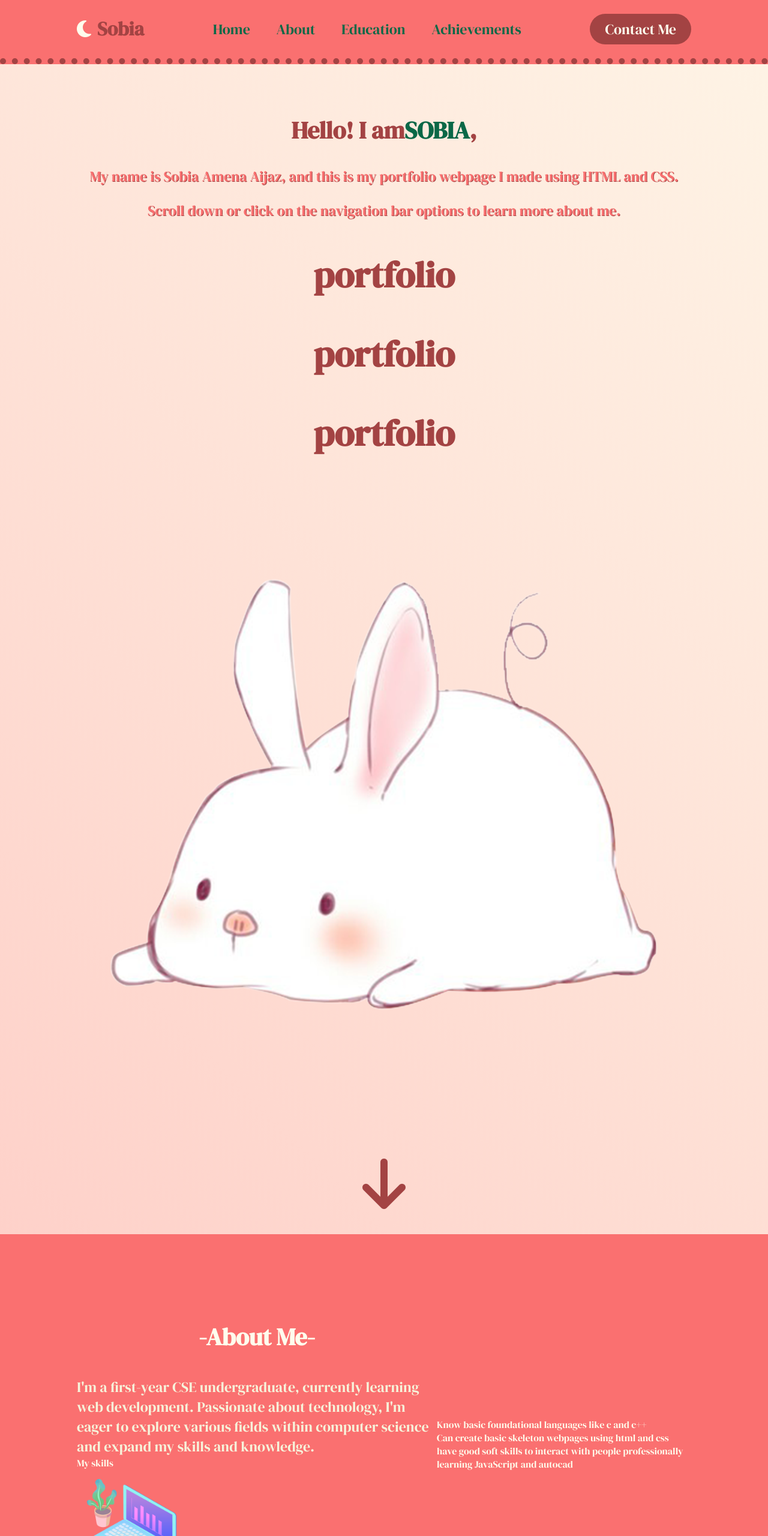
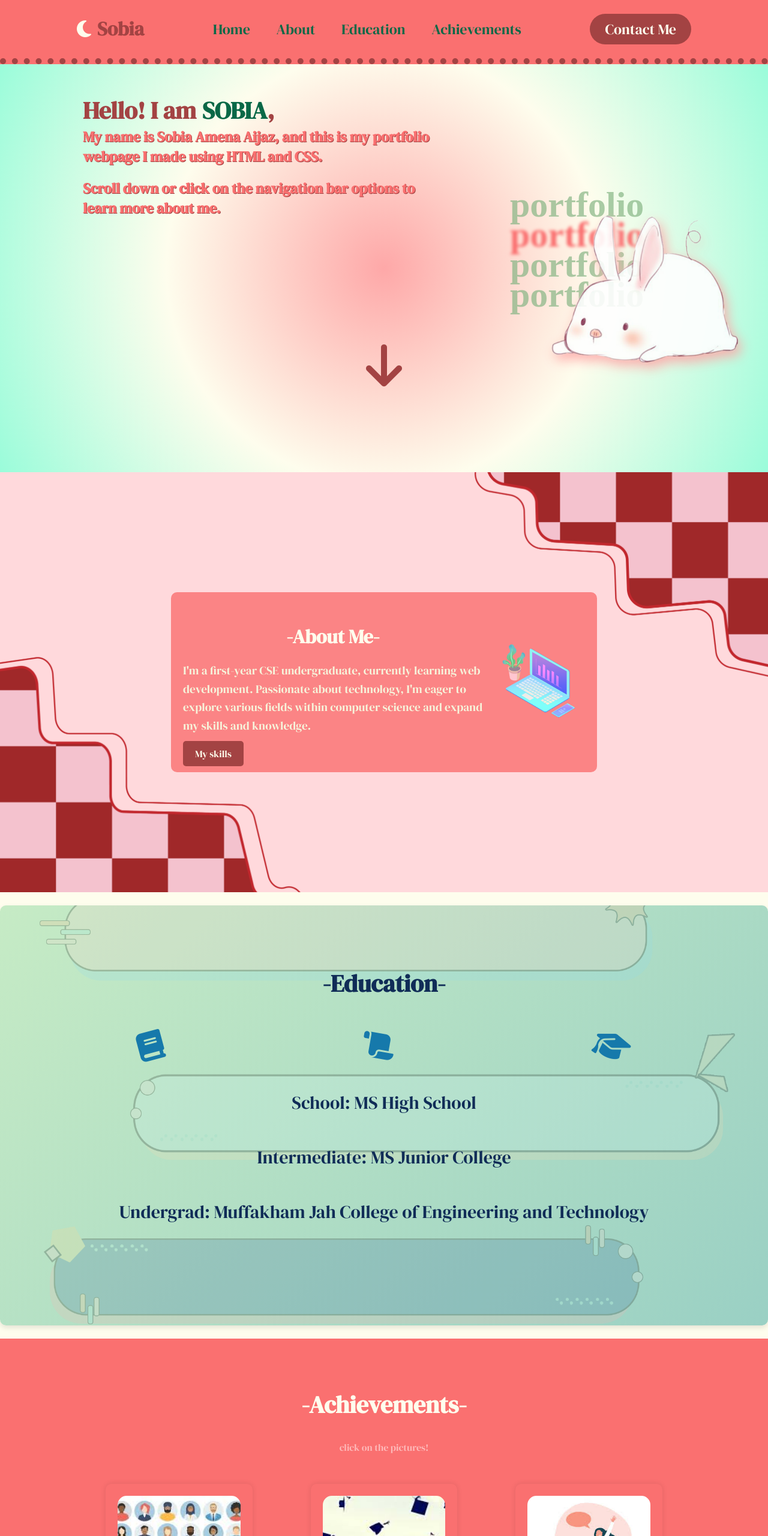
Before and after one commit to ufoundsobia/portfolio, a plain HTML site: page index.html in a window 1280 px wide. Shown: the top 2560 px of the page at 60% size. Drawn offline with Linux system fonts and the light colour scheme; a web font is replaced by a local one.

Commit message:
Update dem.css newwwwwwww

```diff
--- a/dem.css
+++ b/dem.css
@@ -21,6 +21,7 @@ header {
     padding: 5px 10%;
     background-color: #FA7070;
     border-bottom:10px dotted #A34343;
+    font-family: "DM Serif Display", serif;
 }
 
 .logo {
@@ -80,67 +81,268 @@ header {
 }
 
 #home {
-    background: linear-gradient(45deg,#fea8a8 , #FEFDED , #9afcda  );
-    background-size: 500% 500%;
-    animation: gradientanimation 2.5s ease infinite;
-    background-position: 0% 50%;
+    padding: 40px 10%;
+    background: radial-gradient(circle, #fea8a8, #FEFDED, #9afcda);
+    /* background-size: 800% 800%;
+    animation: gradientanimation 10s ease infinite;
+    background-position: 0% 50%; */
+    min-height: 600px;
+    display: flex;
+    flex-direction: column;
+    align-items: flex-start;
+    position: relative;
 }
-@keyframes gradientanimation {
-    0%{background-position: 0% 50%;}
-    50%{background-position: 100% 50%;}
-    100%{background-position: 0% 50%;}
+img.bunny{
+    height: 350px;
+    width: 350px;
+    position: absolute;
+    left: 900px;
+    top: 200px;
+    opacity: 0.9;
+    filter: drop-shadow(5px 9px 10px #fea8a8);
+}
+h2.repeat1{
+    font-family: Danfo,serif;
+    color: #86b585b3 ;
+    text-shadow: 0px 50px 5px #FA7070;
+    position: absolute;
+    left: 850px;
+    top: 200px;
+
+}
+h2.repeat2{
+    font-family: Danfo,serif;
+    color:   #86b585b3 ;
+    position: absolute;
+    left: 850px;
+    top: 350px;
+}
+h2.repeat3{
+    font-family: Danfo,serif;
+    color:  #86b585b3 ;
+    position: absolute;
+    left: 850px;
+    top: 300px;
 }
 
-#home p, #aboutme p {
-    font-size: 1.5em;
+.homebg {
+    text-align: left;
+    padding: 10px;
+    margin-bottom: 0px;
 }
 
-#home p {
-    text-align: center;
-}
-
-.homebg, .aboutbg {
-    text-align: center;
+#home h2 {
+    text-align: left;
+    font-size: 2.5em;
+    margin: 0;
 }
 
 .colorname {
     color: #0A6847;
+    margin-left: 10px;
     text-decoration: wavy #FEFDED;
+}
+
+#home p {
+    font-size: 1.5em;
+    font-weight: bold;
+    text-align: left;
+    max-width: 600px;
+    margin: 0 auto 20px auto;
 }
 
 #fa-arrow-down {
     color: #A34343;
     text-align: center;
+    font-size: 2.5em;
+    margin-top: 50px;
+    transition: all 0.3s ease;
+    position: absolute;
+    bottom: 150px;
+    left: 50%;
+    transform: translateX(-50%);
+}
+
+#fa-arrow-down:hover {
     font-size: 3em;
-    margin-top: 100px;
-    transition: all 0.3s ease;
-}
-#fa-arrow-down:hover{
-    font-size: 3.5em;
-    margin-top: 130px;
+    margin-top: 80px;
 }
 
 #aboutme {
     display: flex;
     align-items: center;
-    background-color: #FA7070;
+    justify-content: center;
+    padding: 50px 10%;
+    background: url('AdobeStock_520005761.jpeg') no-repeat center center/cover;
     color: #FEFDED;
+    position: relative;
+    overflow: hidden;
+}
+
+.about-content {
+    display: flex;
+    align-items: center;
+    justify-content: space-between;
+    flex-wrap: wrap;
+    background-color: rgba(250, 112, 112, 0.8);
+    padding: 20px;
+    border-radius: 10px;
+    transition: transform 0.3s ease;
+}
+
+.about-left {
+    display: flex;
+    align-items: center;
+    justify-content: space-between;
+    flex: 1;
 }
 
 .lap {
-    width: 200px;
-    margin-right: 50px;
+    width: 150px;
+    margin-left: 20px;
+    transition: transform 0.3s ease-in-out;
 }
 
-#aboutme p {
-    margin: 0 auto;
-    max-width: 600px;
+.lap:hover {
+    transform: scale(1.1);
 }
 
+.about-text {
+    max-width: 500px;
+}
+
+.about-text h3 {
+    font-size: 2em;
+    margin-bottom: 15px;
+    animation: fadeIn 1.5s ease-in-out;
+}
+
+.about-text p {
+    font-size: 1.2em;
+    line-height: 1.6;
+    margin-bottom: 20px;
+    animation: fadeIn 2s ease-in-out;
+}
+
+.interests-btn {
+    padding: 10px 20px;
+    background-color: #A34343;
+    color: #FEFDED;
+    border: none;
+    border-radius: 5px;
+    cursor: pointer;
+    transition: all 0.3s ease;
+}
+
+.interests-btn:hover {
+    background-color: #C6EBC5;
+    color: #A34343;
+}
+
+.extra-content {
+    display: flex;
+    justify-content: space-around;
+    width: 100%;
+    margin-top: 20px;
+    opacity: 0;
+    transform: translateX(100%);
+    transition: opacity 0.5s ease, transform 0.5s ease;
+    position: absolute;
+    top: 100%;
+    left: 0;
+}
+
+.extra-box {
+    width: 15%;
+    margin: 10px;
+    padding: 20px;
+    background-color: rgba(250, 112, 112, 0.8);
+    border-radius: 10px;
+    text-align: center;
+}
+
+#toggle-extra-content:checked ~ .extra-content {
+    opacity: 1;
+    transform: translateX(0);
+    top: 60%;
+}
+
+#toggle-extra-content:checked ~ .about-content {
+    transform: translateY(-120px);
+}
+
+@keyframes fadeIn {
+    from {
+        opacity: 0;
+        transform: translateY(20px);
+    }
+    to {
+        opacity: 1;
+        transform: translateY(0);
+    }
+}
+
+@media (max-width: 768px) {
+    .about-content {
+        flex-direction: column;
+        text-align: center;
+    }
+
+    .lap {
+        margin-top: 20px;
+    }
+
+    .about-text p {
+        font-size: 1em;
+    }
+
+    .about-text h3 {
+        font-size: 1.5em;
+    }
+}
+/* #edu {
+    background: linear-gradient(135deg, #C6EBC5 0%, #9AD0C4 100%);
+    color: #102C57;
+    position: relative;
+    padding: 50px 10%;
+    text-align: center;
+    border-radius: 10px;
+    box-shadow: 0 4px 8px rgba(0, 0, 0, 0.1);
+    background-image: url('Lovepik_com-401408570-text-border.png');
+    background-repeat: no-repeat;
+    background-position: center;
+    background-size: cover;
+} */
+
 #edu {
-    background-color: #C6EBC5;
-    color: #0A6847;
     position: relative;
+    background: linear-gradient(135deg, #C6EBC5 0%, #9AD0C4 100%);
+    color: #102C57;
+    padding: 50px 10%;
+    text-align: center;
+    border-radius: 10px;
+    box-shadow: 0 4px 8px rgba(0, 0, 0, 0.1);
+    overflow: hidden;
+}
+
+#edu::before {
+    content: "";
+    position: absolute;
+    top: 0;
+    left: 0;
+    width: 100%;
+    height: 100%;
+    background-image: url('Lovepik_com-401408570-text-border.png');
+    background-repeat: no-repeat;
+    background-position: center;
+    background-size: cover;
+    opacity: 0.2;
+    z-index: 1;
+}
+
+#edu * {
+    position: relative;
+    z-index: 2;
 }
 
 .edu-icons {
@@ -152,7 +354,12 @@ header {
 
 .edu-icons i {
     font-size: 3em;
-    color: #A34343;
+    color: #1679AB;
+    transition: transform 0.3s ease;
+}
+
+.edu-icons i:hover {
+    transform: scale(1.2) rotate(360deg);
 }
 
 .fa-book {
@@ -176,19 +383,51 @@ header {
 .edutable li {
     margin: 50px 0;
     font-size: 1.8em;
-    text-decoration: none;
 }
 
 .edutable li a {
     text-decoration: none;
     font-size: 30px;
-    color: #0A6847;
+    color: #102C57;
     transition: all 0.3s ease;
+    position: relative;
+    display: inline-block;
 }
 
 .edutable li a:hover {
-    color: #A1C398;
-    font-size: 25px;
+    color:#891652;
+    font-size: 32px;
+}
+
+.edutable li a::before {
+    content: "";
+    position: absolute;
+    width: 0;
+    height: 2px;
+    bottom: 0;
+    left: 0;
+    background-color: #FFCBCB;
+    visibility: hidden;
+    transition: all 0.3s ease-in-out;
+}
+
+.edutable li a:hover::before {
+    visibility: visible;
+    width: 100%;
+}
+
+@media (max-width: 768px) {
+    .edu-icons {
+        flex-direction: column;
+    }
+
+    .edu-icons i {
+        margin: 10px 0;
+    }
+
+    .edutable li a {
+        font-size: 25px;
+    }
 }
 
 #contact {
@@ -304,67 +543,3 @@ header {
         width: 100%;
     }
 }
-
-/* #achievements {
-    background-color: #FA7070;
-    color: #FEFDED;
-    padding: 50px 10%;
-    min-height: 300px;
-    text-align: center;
-}
-
-.flex-container {
-    display: flex;
-    justify-content: space-around;
-    margin-top: 50px;
-    flex-wrap: wrap;
-}
-
-.achievement-box {
-    width: 20%;
-    padding: 20px;
-    background-color: #FEFDED;
-    margin-bottom: 30px;
-    border-radius: 10px;
-    box-shadow: 0 0 10px rgba(0, 0, 0, 0.1);
-}
-/* .achievement-image:hover{
-    filter: blur(5px) saturate(50%);
-} */
-/* .achievement-image {
-    height: 200px;
-    background-size: cover;
-    background-position: center;
-    margin-bottom: 15px;
-    transition: all 0.3s ease-in-out;
-}
-
-.image1 {
-    text-align: center;
-    color: rgba(10, 104, 71, 0);
-    font-weight: 300;
-    background-image: url('download.jpg');
-}
-
-.image2 {
-    text-align: center;
-    color: rgba(10, 104, 71, 0);
-    font-weight: 300;
-    background-image: url('interim.jpg');
-}
-
-.image3 {
-    text-align: center;
-    color: rgba(10, 104, 71, 0);
-    font-weight: 300;
-    background-image: url('speaker.jpg');
-}
-.image1:hover,.image2:hover,.image3:hover{
-    color: #0A6847;
-    image-rendering: blur(5px) saturate(50%);
-}
-
-.achievement-box h3 {
-    color: #A34343;
-    font-size: 1.8em;
-}*/
```
